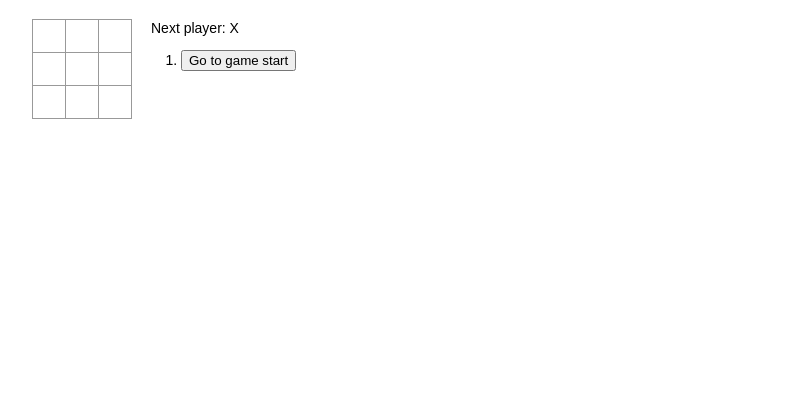
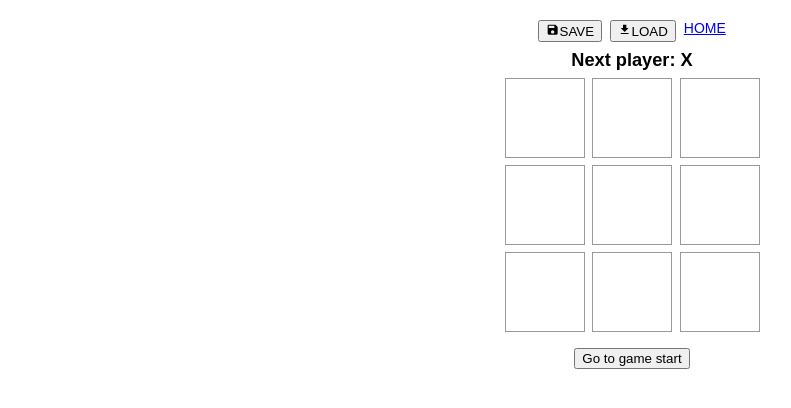
Before and after one commit to goooeun/tic-tac-toe, a Next.js app: page / in a window 1280 px wide. Shown: the top 408 px of the page, without its empty margins (8-799 px from the left). Built offline with nearby package versions, Linux system fonts and the light colour scheme.

Commit message:
feat: component 스타일 및 기능 수정

```diff
--- a/components/Board.tsx
+++ b/components/Board.tsx
@@ -1,13 +1,5 @@
 import styled from '@emotion/styled';
 import Square from './Square';
-
-const BoardRow = styled.div`
-    &:after {
-        clear: both;
-        content: '';
-        display: table;
-    }
-`;
 
 type BoardProps = {
     squares: (string | null)[];
@@ -39,4 +31,12 @@ const Board = ({ squares }: BoardProps) => {
     );
 };
 
+const BoardRow = styled.div`
+    &:after {
+        clear: both;
+        content: '';
+        display: table;
+    }
+`;
+
 export default Board;
--- a/components/Game.tsx
+++ b/components/Game.tsx
@@ -1,11 +1,20 @@
 /** @jsxImportSource @emotion/react */
 import { css } from '@emotion/react';
+import styled from '@emotion/styled';
+import { useState } from 'react';
+import axios from 'axios';
+
 import useHistory from '../utils/hooks/useHistory';
 import useStepNumber from '../utils/hooks/useStepNumber';
 import useXIsNext from '../utils/hooks/useXIsNext';
 import useActions from '../utils/hooks/useActions';
 import calculateWinner from '../utils/calculateWinner';
+
 import Board from './Board';
+import SavedGameListPopup from './SavedGameListPopup';
+
+import { MdSave, MdDownload } from 'react-icons/md';
+import Link from 'next/link';
 
 function Game() {
     const history = useHistory();
@@ -23,40 +32,94 @@ function Game() {
             changeStage(move);
         };
         return (
-            <li key={move}>
-                <button onClick={clickMove}>{desc}</button>
-            </li>
+            <button key={move} onClick={clickMove}>
+                {desc}
+            </button>
         );
     });
 
     const status = winner
-        ? 'Winner: ' + winner
+        ? 'Congratulations🎉 Winner is ' + winner
         : 'Next player: ' + (xIsNext ? 'X' : 'O');
 
+    const [isOpen, setIsOpen] = useState(false);
+    const openPopup = () => {
+        setIsOpen(true);
+    };
+    const closePopup = () => {
+        setIsOpen(false);
+    };
+
+    const saveGame = () => {
+        if (confirm('Do you want to save the game?')) {
+            console.log('game save!');
+        }
+    };
+
     return (
-        <div
-            css={css`
-                display: flex;
-                flex-direction: row;
-            `}
-        >
+        <GameLayout>
+            <ButtonGroup>
+                <button onClick={saveGame}>
+                    <MdSave />
+                    SAVE
+                </button>
+                <button onClick={openPopup}>
+                    <MdDownload />
+                    LOAD
+                </button>
+                <Link href="/">
+                    <a className="button">HOME</a>
+                </Link>
+            </ButtonGroup>
             <div
                 css={css`
-                    margin-left: 20px;
+                    font-size: 1.3em;
+                    font-weight: bold;
                 `}
             >
-                <Board squares={current.squares} />
+                {status}
             </div>
+            <Board squares={current.squares} />
             <div
                 css={css`
-                    margin-left: 20px;
+                    display: flex;
+                    flex-direction: column;
                 `}
             >
-                <div>{status}</div>
-                <ol>{moves}</ol>
+                {moves}
             </div>
-        </div>
+            {isOpen && <SavedGameListPopup closePopup={closePopup} />}
+        </GameLayout>
     );
 }
 
+const GameLayout = styled.div`
+    display: flex;
+    flex-direction: column;
+    align-items: center;
+    gap: 8px;
+`;
+
+const ButtonGroup = styled.div`
+    display: flex;
+    justify-content: center;
+    gap: 8px;
+`;
+
+interface GameData {
+    id: number;
+    stepNumber: number;
+    xIsNext: boolean;
+    data: (string | null)[];
+    date: Date;
+}
+
+export const getServerSideProps = async () => {
+    const response = await axios.get('http://localhost:3000/api/list');
+    const gameData = response.data;
+    return {
+        props: { gameData },
+    };
+};
+
 export default Game;
--- /dev/null
+++ b/components/SavedGameListPopup.tsx
@@ -0,0 +1,118 @@
+import React, { useEffect, useState } from 'react';
+import { css } from '@emotion/react';
+import styled from '@emotion/styled';
+import { MdClose } from 'react-icons/md';
+
+type Props = {
+    closePopup: () => void;
+};
+
+const SavedGameListPopup: React.FC<Props> = ({ closePopup }) => {
+    const [gameList, setGameList] = useState<[] | SavedGame[]>([]);
+
+    const loadGame = () => {};
+
+    return (
+        <PopupLayout>
+            <PopupView>
+                <PopupHead>
+                    <PopupTitle>SAVE LIST</PopupTitle>
+                    <CloseButton onClick={closePopup}>
+                        <MdClose />
+                    </CloseButton>
+                </PopupHead>
+                <PopupBody>
+                    <ul
+                        css={css`
+                            padding-left: 0;
+                        `}
+                    >
+                        {gameList.map((game: SavedGame) => (
+                            <ListItem key={game.id} onClick={() => loadGame}>
+                                <div>Round : {game.stepNumber}</div>
+                                <div>
+                                    Next Player : {game.xIsNext ? 'X' : 'O'}
+                                </div>
+                                <div>Saved Time : {game.date}</div>
+                            </ListItem>
+                        ))}
+                    </ul>
+                </PopupBody>
+            </PopupView>
+        </PopupLayout>
+    );
+};
+
+interface SavedGame {
+    id: number;
+    stepNumber: number;
+    xIsNext: boolean;
+    data: (string | null)[];
+    date: string;
+}
+
+const PopupLayout = styled.div`
+    position: fixed;
+    top: 0;
+    bottom: 0;
+    left: 0;
+    right: 0;
+    width: 100vw;
+    height: 100vh;
+    background-color: rgba(0, 0, 0, 0.3);
+    z-index: 1;
+`;
+
+const PopupView = styled.div`
+    display: flex;
+    flex-direction: column;
+    background-color: #fff;
+    width: 300px;
+    margin: 150px 20px;
+    padding: 20px 16px;
+    border-radius: 4px;
+    position: relative;
+`;
+
+const PopupHead = styled.div`
+    display: flex;
+    justify-content: center;
+`;
+
+const CloseButton = styled.button`
+    position: absolute;
+    right: 16px;
+    background-color: #fff;
+    border: none;
+    font-size: 1.125rem;
+    cursor: pointer;
+    &:hover {
+        color: #888;
+    }
+`;
+
+const PopupBody = styled.div`
+    padding: 16px 0;
+`;
+
+const PopupTitle = styled.div`
+    font-size: 1.2em;
+    font-weight: 700;
+`;
+
+const ListItem = styled.li`
+    list-style: none;
+    margin: 8px 0;
+    padding: 8px;
+    border: 1px solid #888;
+    border-radius: 4px;
+    display: flex;
+    flex-direction: column;
+    &:hover {
+        background-color: #e5e5e5;
+        color: #333;
+    }
+    cursor: pointer;
+`;
+
+export default SavedGameListPopup;
--- a/components/Square.tsx
+++ b/components/Square.tsx
@@ -5,25 +5,6 @@ type SquareProps = {
     index: number;
     value: string | null;
 };
-
-const SquareButton = styled.button`
-    background: #fff;
-    border: 1px solid #999;
-    float: left;
-    font-size: 24px;
-    font-weight: bold;
-    line-height: 34px;
-    height: 34px;
-    margin-right: -1px;
-    margin-top: -1px;
-    padding: 0;
-    text-align: center;
-    width: 34px;
-    &:focus {
-        outline: none;
-        background: #ddd;
-    }
-`;
 
 const Square = ({ index, value }: SquareProps) => {
     const { clickSquare } = useActions();
@@ -33,4 +14,32 @@ const Square = ({ index, value }: SquareProps) => {
     return <SquareButton onClick={click}>{value}</SquareButton>;
 };
 
+const SquareButton = styled.button`
+    background-color: #fff;
+    color: #333;
+    border: 1px solid #999;
+    float: left;
+    font-size: 3rem;
+    font-weight: bold;
+    line-height: 34px;
+    margin-right: -1px;
+    margin-top: -1px;
+    padding: 0;
+    text-align: center;
+    width: 80px;
+    height: 80px;
+    &:hover {
+        background-color: #aaa;
+    }
+    &:focus {
+        outline: none;
+        background-color: #eee;
+    }
+    margin-bottom: 8px;
+    &:nth-child(3n-1) {
+        margin-left: 8px;
+        margin-right: 8px;
+    }
+`;
+
 export default Square;
```
